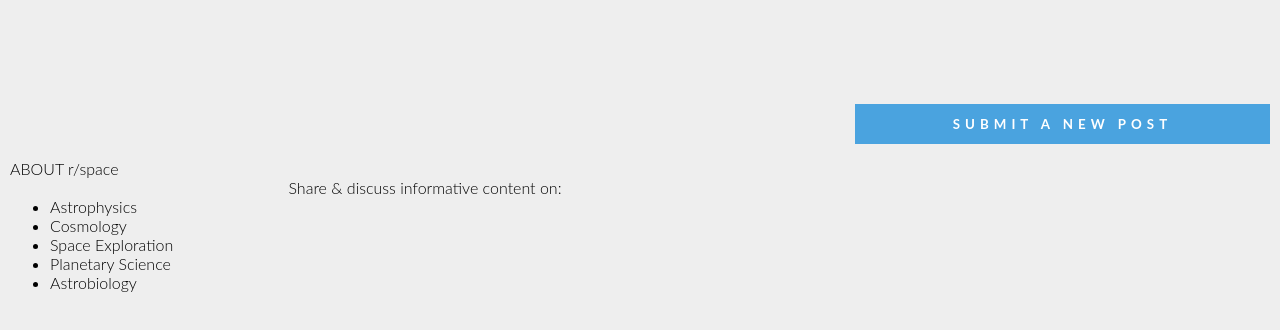
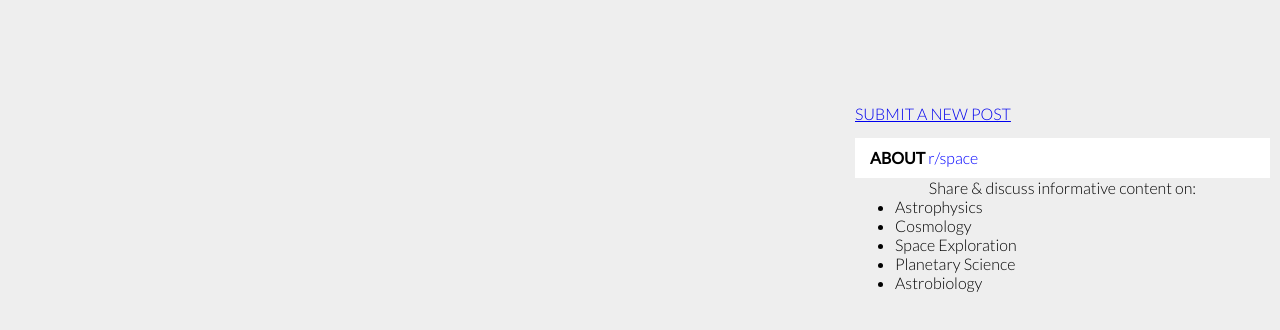
Before and after one commit to green-fox-academy/bertokpeter, a plain HTML site: page week-08/day-05/reddit.html in a window 1280 px wide. Shown: the part 142-472 px from the top of the page. Drawn offline with Linux system fonts and the light colour scheme; no server answers.

Commit message:
refact(reddithtml): post section commented

```diff
--- a/week-08/day-05/reddit.html
+++ b/week-08/day-05/reddit.html
@@ -6,16 +6,33 @@
     <meta http-equiv="X-UA-Compatible" content="ie=edge">
     <title>Reddit Frontend</title>
     <link href="reddit.css" rel="stylesheet" type="text/css"/>
+    <link href="https://fonts.googleapis.com/css?family=Lato:300,400" rel="stylesheet">
 </head>
 <body>
     <header>
         <h1>SPACE</h1>
     </header>
     <main>
-        <section class="posts"></section>
-        <button>SUBMIT A NEW POST</button>
-        <section class="about">
-            <p><strong>ABOUT</strong> r/space</p>
+        <section class="posts">
+            <!-- <div class="post">
+                <div class="voter">
+                    <img src="assets/upvote.png"/>
+                    <span>0</span>
+                    <img src="assets/downvote.png"/>
+                </div>
+                <div class="post-content">
+                    <a href="">VALAMI</a>
+                    <p>submitted 3mins ago by anonymus</p>
+                    <a class="options" href="">Modify</a>
+                    <a class="options" href="">Remove</a>
+                </div>
+            </div> -->
+        </section>
+        <section class="side">
+            <a class="submit" href="addpost.html">SUBMIT A NEW POST</a>
+            <div class="about space">
+                <span class="about">ABOUT</span><span class="space"> r/space</span>
+            </div>
             <p class="share">Share & discuss informative content on:</p>
             <ul>
                 <li>Astrophysics</li>
```
